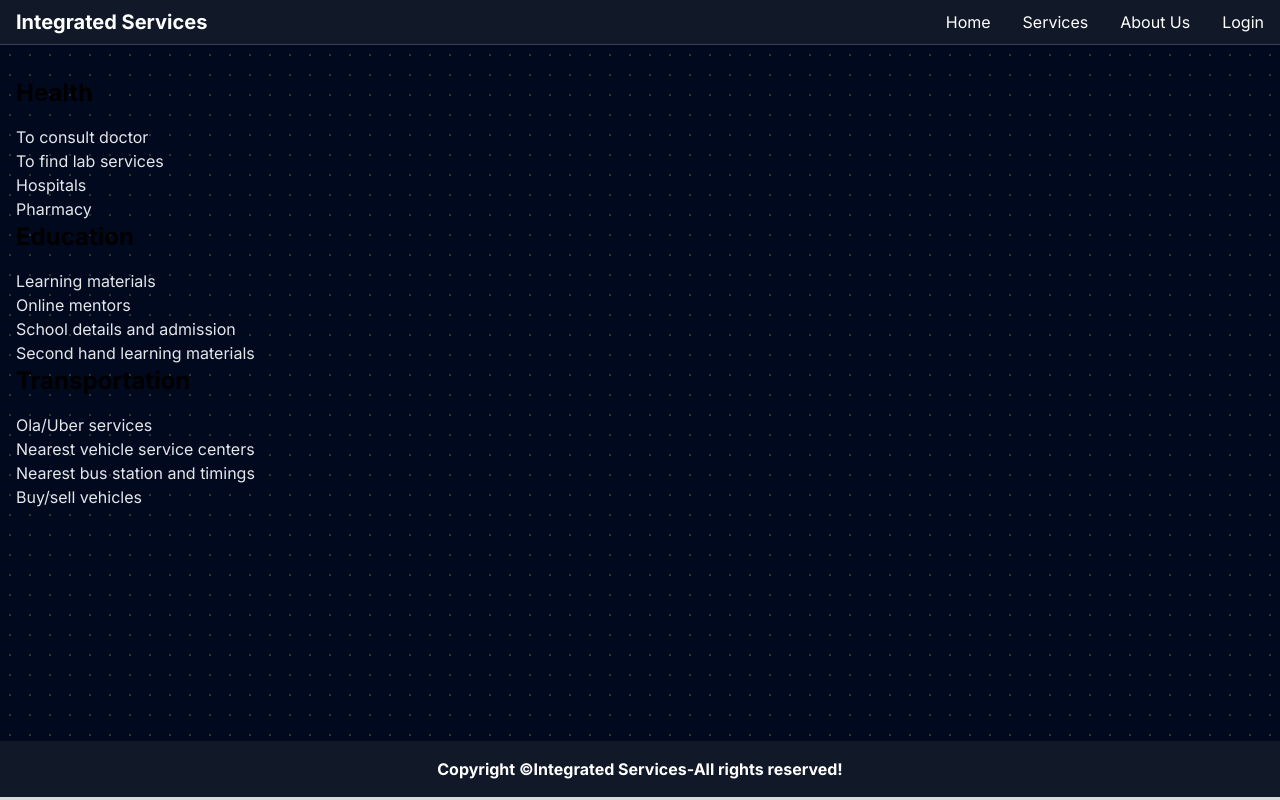
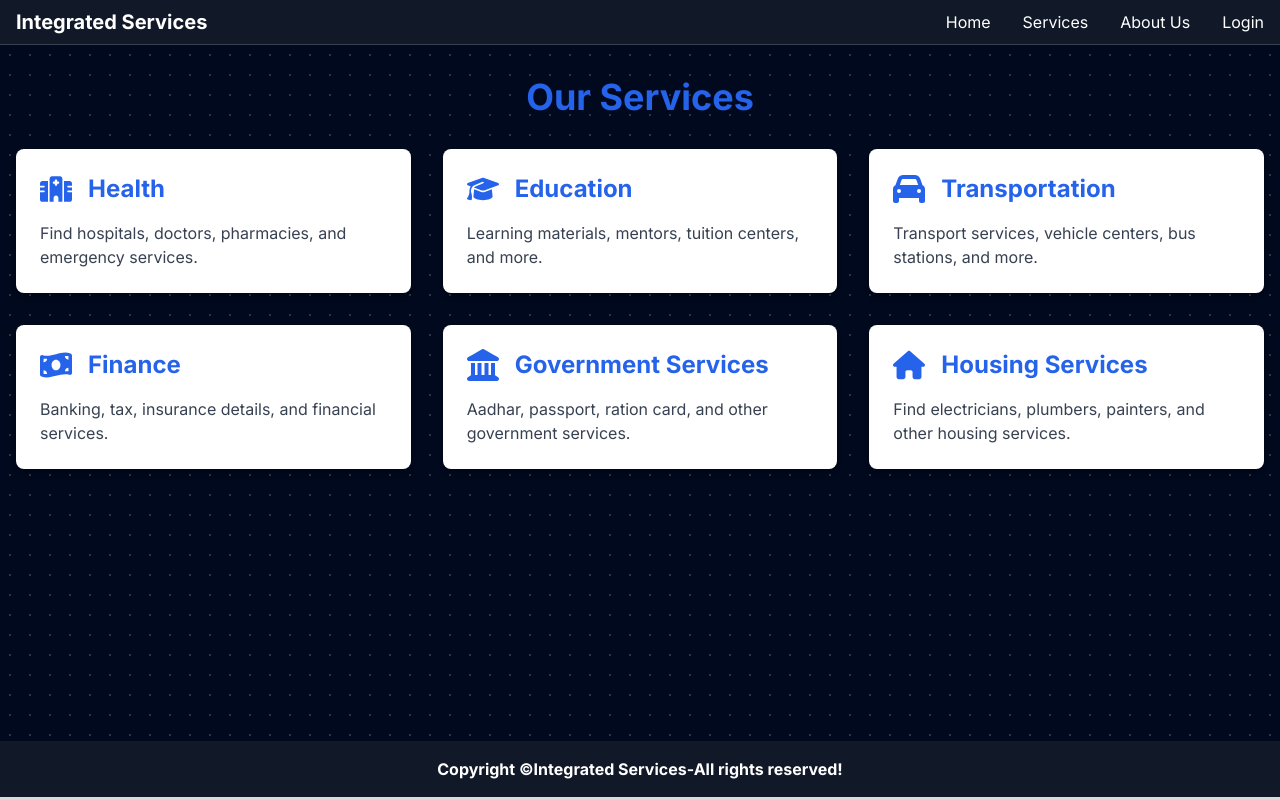
Before and after one commit to Hurshikesh/integrated-services, a Next.js app in the folder intel/: page /services in a window 1280 px wide. Built offline with nearby package versions, Linux system fonts and the light colour scheme; no server answers.

Commit message:
home,services

```diff
--- a/intel/app/page.js
+++ b/intel/app/page.js
@@ -1,8 +1,116 @@
 import Image from "next/image";
-
+import Link from "next/link";
 
 export default function Home() {
   return (
-    <div>Homepage</div>
+    <div className="min-h-[87vh] bg-[#000000] bg-[radial-gradient(#ffffff33_1px,#00091d_1px)] bg-[size:20px_20px] text-white">
+      <header className="bg-cover bg-center h-64" style={{ backgroundImage: "url('/header-bg.jpg')" }}>
+        <div className="flex items-center justify-center h-full bg-black bg-opacity-70">
+          <h1 className="text-4xl font-bold text-white">Welcome to Integrated Services</h1>
+        </div>
+      </header>
+
+      <main className="container mx-auto px-4 py-8">
+        <section className="mb-12">
+          <h2 className="text-3xl font-bold mb-4">Explore Our Services</h2>
+          <div className="grid grid-cols-1 md:grid-cols-3 gap-8">
+            {services.map((service) => (
+              <div key={service.title} className="bg-gray-800 shadow-md rounded-lg overflow-hidden">
+                <Image src={service.image} alt={service.title} width={400} height={300} className="w-full h-48 object-cover" />
+                <div className="p-4">
+                  <h3 className="text-xl font-bold">{service.title}</h3>
+                  <p className="mt-2">{service.description}</p>
+                  <Link href={service.link} className="text-indigo-400 hover:underline mt-4 inline-block">
+                    Learn more
+                  </Link>
+                </div>
+              </div>
+            ))}
+          </div>
+        </section>
+
+        <section className="mb-12">
+          <h2 className="text-3xl font-bold mb-4">How It Works</h2>
+          <div className="grid grid-cols-1 md:grid-cols-3 gap-8">
+            {steps.map((step) => (
+              <div key={step.title} className="bg-gray-800 shadow-md rounded-lg p-6 text-center">
+                <Image src={step.image} alt={step.title} width={100} height={100} className="mx-auto" />
+                <h3 className="text-xl font-bold mt-4">{step.title}</h3>
+                <p className="mt-2">{step.description}</p>
+              </div>
+            ))}
+          </div>
+        </section>
+
+        <section>
+          <h2 className="text-3xl font-bold mb-4">Contact Us</h2>
+          <form className="bg-gray-800 shadow-md rounded-lg p-6">
+            <div className="grid grid-cols-1 md:grid-cols-2 gap-6">
+              <input type="text" placeholder="Name" className="border border-gray-300 p-3 rounded-lg w-full bg-gray-700 text-white" />
+              <input type="email" placeholder="Email" className="border border-gray-300 p-3 rounded-lg w-full bg-gray-700 text-white" />
+            </div>
+            <textarea placeholder="Message" className="border border-gray-300 p-3 rounded-lg w-full mt-4 h-32 bg-gray-700 text-white"></textarea>
+            <button type="submit" className="bg-indigo-600 text-white p-3 rounded-lg mt-4">Send Message</button>
+          </form>
+        </section>
+      </main>
+    </div>
   );
 }
+
+const services = [
+  {
+    title: "Health Services",
+    description: "Consult doctors, find labs, hospitals, and pharmacies.",
+    image: "/health.jpg",
+    link: "/services/health"
+  },
+  {
+    title: "Education Services",
+    description: "Access learning materials, find mentors, and tutoring centers.",
+    image: "/education.jpg",
+    link: "/services/education"
+  },
+  {
+    title: "Transportation Services",
+    description: "Get details on auto, car, bus, and air services.",
+    image: "/transport.jpg",
+    link: "/services/transport"
+  },
+  {
+    title: "Finance Services",
+    description: "Find information on banking, tax, and insurance services.",
+    image: "/finance.jpg",
+    link: "/services/finance"
+  },
+  {
+    title: "Government Services",
+    description: "Access details on Aadhar, ration card, passport, and more.",
+    image: "/government.jpg",
+    link: "/services/government"
+  },
+  {
+    title: "Housing Services",
+    description: "Find electricians, plumbers, carpenters, and other services.",
+    image: "/housing.jpg",
+    link: "/services/housing"
+  }
+];
+
+const steps = [
+  {
+    title: "Register",
+    description: "Sign up and create your account.",
+    image: "/step-register.png"
+  },
+  {
+    title: "Search",
+    description: "Find the services you need from our comprehensive directory.",
+    image: "/step-search.png"
+  },
+  {
+    title: "Connect",
+    description: "Get in touch with service providers directly.",
+    image: "/step-connect.png"
+  }
+];
--- a/intel/app/services/page.js
+++ b/intel/app/services/page.js
@@ -1,43 +1,80 @@
-// page.js
+'use client'
+import { useSession } from "next-auth/react";
+import { useRouter } from 'next/navigation';
+import React, { useEffect } from 'react';
+import Link from 'next/link';
+import { FontAwesomeIcon } from '@fortawesome/react-fontawesome';
+import { faHospital, faGraduationCap, faCar, faMoneyBillWave, faLandmark, faHome } from '@fortawesome/free-solid-svg-icons';
 
-import React from 'react';
+const services = [
+  {
+    category: 'Health',
+    description: 'Find hospitals, doctors, pharmacies, and emergency services.',
+    link: '/health',
+    icon: faHospital,
+  },
+  {
+    category: 'Education',
+    description: 'Learning materials, mentors, tuition centers, and more.',
+    link: '/services/education',
+    icon: faGraduationCap,
+  },
+  {
+    category: 'Transportation',
+    description: 'Transport services, vehicle centers, bus stations, and more.',
+    link: '/services/transportation',
+    icon: faCar,
+  },
+  {
+    category: 'Finance',
+    description: 'Banking, tax, insurance details, and financial services.',
+    link: '/services/finance',
+    icon: faMoneyBillWave,
+  },
+  {
+    category: 'Government Services',
+    description: 'Aadhar, passport, ration card, and other government services.',
+    link: '/services/government-services',
+    icon: faLandmark,
+  },
+  {
+    category: 'Housing Services',
+    description: 'Find electricians, plumbers, painters, and other housing services.',
+    link: '/services/housing-services',
+    icon: faHome,
+  }
+];
 
-const Page = () => {
+const ServicesPage = () => {
+  const { data: session } = useSession();
+  const router = useRouter();
+
+  // useEffect(() => {
+  //   if (!session) {
+  //     router.push('/');
+  //   }
+  // }, [session, router]);
+
   return (
-    <div className="container mx-auto px-4 py-8 flex flex-wrap">
-      <section className="w-full">
-        <button className="text-2xl hover:text-gray-300 font-bold mb-4">Health</button>
-        <ul className="text-gray-200">
-          <li>To consult doctor</li>
-          <li>To find lab services</li>
-          <li>Hospitals</li>
-          <li>Pharmacy</li>
-          {/* Add more health-related services */}
-        </ul>
-      </section>
-      <section className="w-full">
-        <button className="text-2xl hover:text-gray-300 font-bold mb-4">Education</button>
-        <ul className="text-gray-200">
-          <li>Learning materials</li>
-          <li>Online mentors</li>
-          <li>School details and admission</li>
-          <li>Second hand learning materials</li>
-          {/* Add more education-related services */}
-        </ul>
-      </section>
-      <section className="w-full">
-        <button className="text-2xl hover:text-gray-300 font-bold mb-4">Transportation</button>
-        <ul className="text-gray-200">
-          <li>Ola/Uber services</li>
-          <li>Nearest vehicle service centers</li>
-          <li>Nearest bus station and timings</li>
-          <li>Buy/sell vehicles</li>
-          {/* Add more transportation-related services */}
-        </ul>
-      </section>
-      {/* Add sections for Finance, Government Services, Housing Services */}
+    <div className="container mx-auto px-4 py-8">
+      <h1 className="text-4xl font-bold mb-8 text-center text-blue-600">Our Services</h1>
+      <div className="grid grid-cols-1 md:grid-cols-2 lg:grid-cols-3 gap-8">
+        {services.map((service, index) => (
+          <section key={index} className="bg-white p-6 rounded-lg shadow-md">
+            <Link href={service.link}>
+              <div className="block">
+                <div className="flex items-center mb-4">
+                  <FontAwesomeIcon icon={service.icon} className="h-8 w-8 mr-4 text-blue-600" />
+                  <h2 className="text-2xl font-bold text-blue-600">{service.category}</h2>
+                </div>
+                <p className="text-gray-700">{service.description}</p>
+              </div>
+            </Link>
+          </section>
+        ))}
+      </div>
     </div>
   );
 };
 
-export default Page;
+export default ServicesPage;
--- a/intel/package.json
+++ b/intel/package.json
@@ -2,7 +2,7 @@
   "name": "intel",
   "version": "0.1.0",
   "private": true,
-  "type":"module",
+  "type": "module",
   "scripts": {
     "dev": "next dev",
     "build": "next build",
@@ -10,6 +10,9 @@
     "lint": "next lint"
   },
   "dependencies": {
+    "@fortawesome/fontawesome-svg-core": "^6.5.2",
+    "@fortawesome/free-solid-svg-icons": "^6.5.2",
+    "@fortawesome/react-fontawesome": "^0.2.2",
     "next": "14.2.3",
     "next-auth": "^4.24.7",
     "react": "^18",
```
Also changed, not shown: 1 other file (tests, documents, lock files or other folders).
